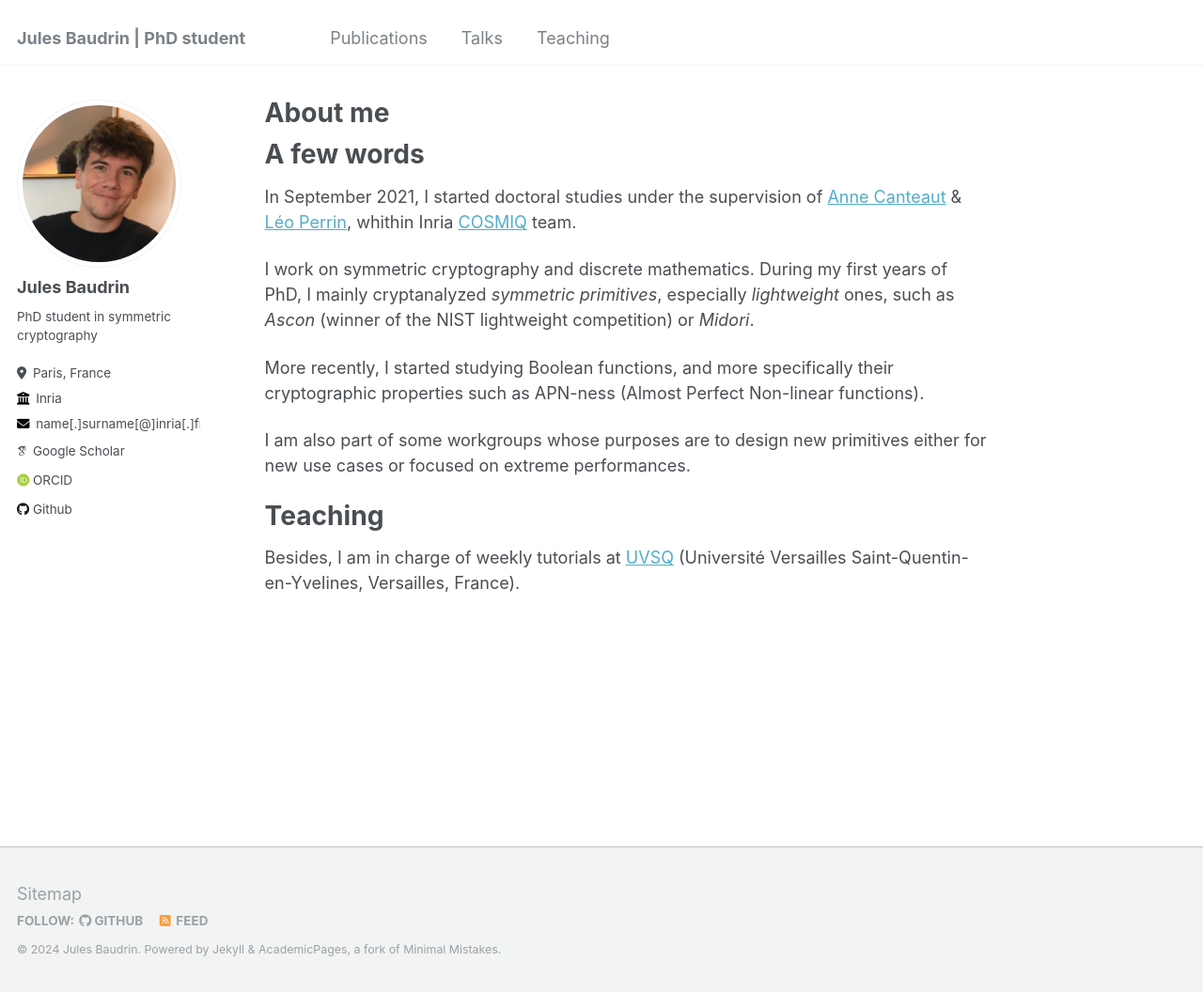
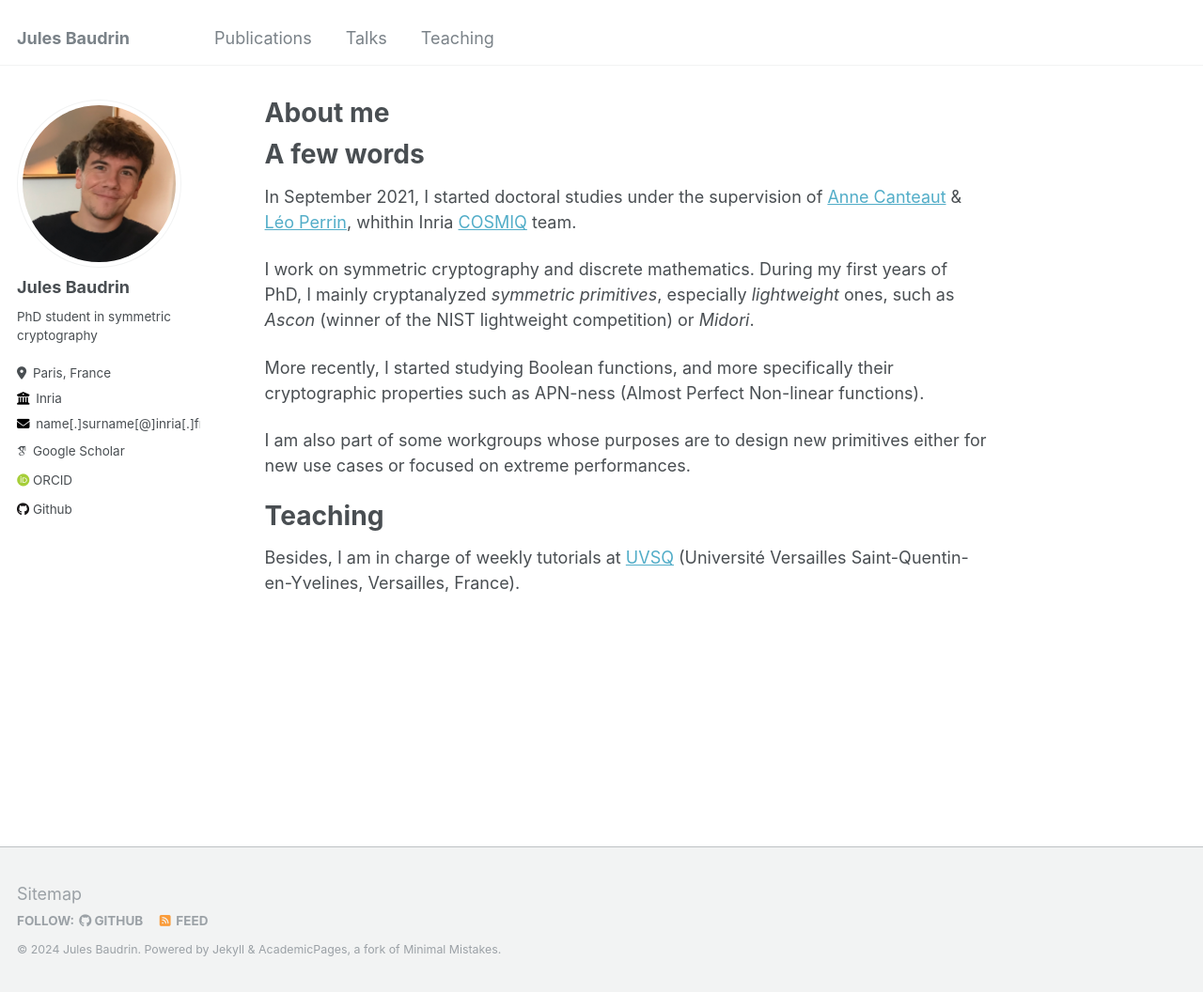
Before and after one commit to baudrin-j/baudrin-j.github.io, a Jekyll site: the page built from _pages/about.md, in a window 1280 px wide and 1056 px high. Shown: the whole window at 94% size. Built offline with Jekyll 4.4.1, drawn with Linux system fonts in a browser that asks for light colours; some web fonts are replaced.

Commit message:
Update _config.yml

```diff
--- a/_config.yml
+++ b/_config.yml
@@ -8,7 +8,7 @@
 
 # Basic Site Settings
 locale                   : "en-US"
-title                    : "Jules Baudrin | PhD student"
+title                    : "Jules Baudrin"
 title_separator          : "-"
 name                     : &name "Jules Baudrin"
 description              : &description "Jules Baudrin | Personal academic page"
```
